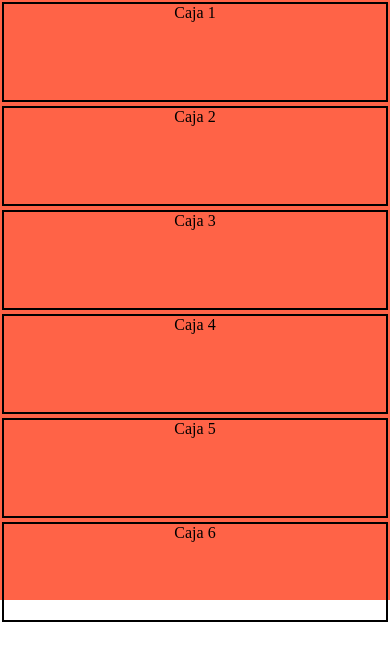
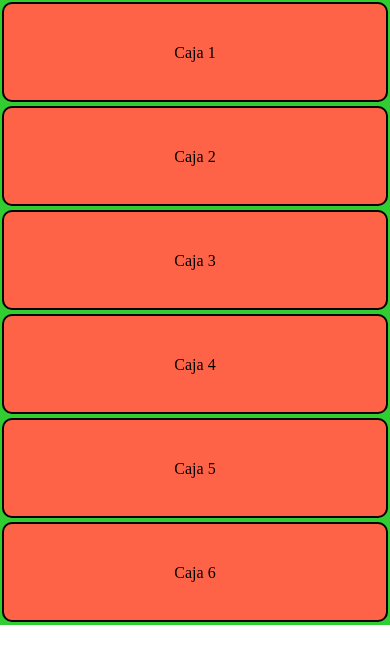
Before and after one commit to CabraLuis/Cabra, a PHP site: page / in a window 390 px wide. Shown: the top 664 px of the page. Run offline with PHP 8.4, Linux system fonts and the light colour scheme.

Commit message:
cambios de estilo

```diff
--- a/Parcial1/MediaQueries/style.css
+++ b/Parcial1/MediaQueries/style.css
@@ -5,9 +5,9 @@
 }
 
 .contenedor {
-    background-color: tomato;
+    background-color: limegreen;
     width: 100%;
-    height: 600px;
+    height: calc(100px * 6);
 }
 
 .caja {
@@ -17,6 +17,9 @@
     width: calc((100% / 6) - 4px);
     float: left;
     text-align: center;
+    background-color: tomato;
+    border-radius: 10px;
+    padding: 40px;
 }
 
 @media screen and (max-width: 400px) and (max-width: 800px){
@@ -26,6 +29,9 @@
     .caja {
         width: calc((100% / 3) - 4px);
     }
+    .contenedor{
+        height: 625px
+    }
 }
 
 @media screen and (max-width: 399px) {
```
